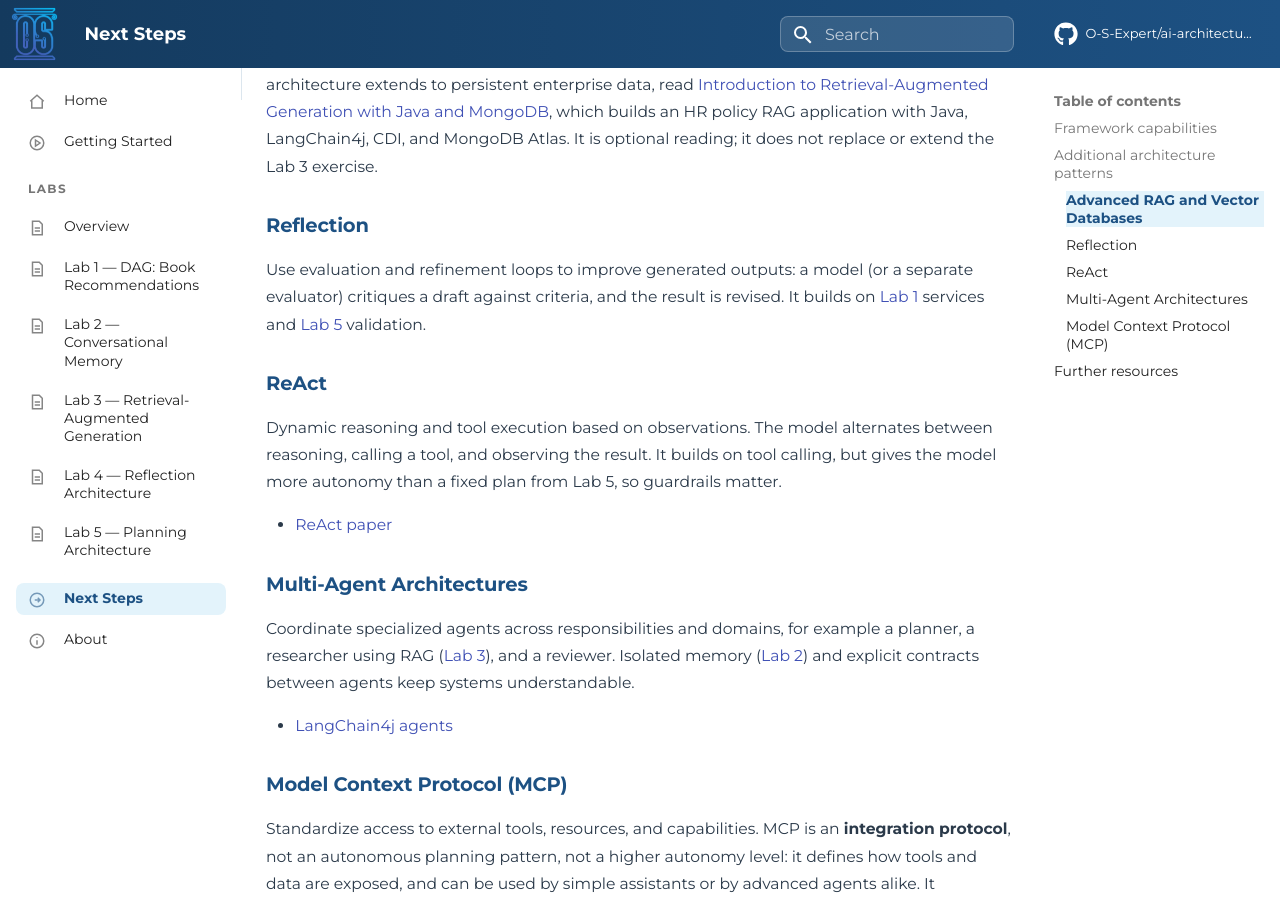
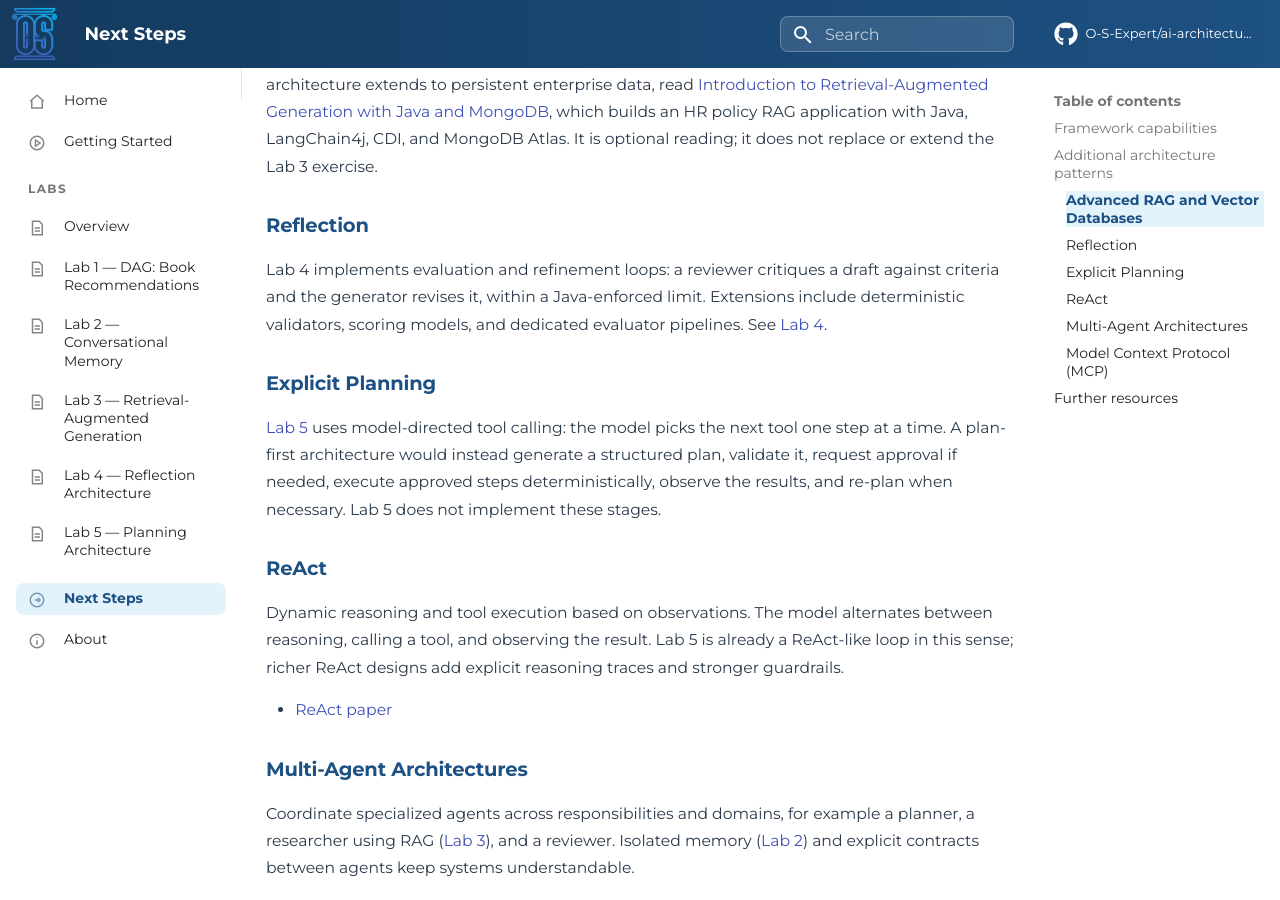
Before and after one commit to o-s-expert/ai-architecture-patterns-workshop, an MkDocs documentation site: the page built from docs/next-steps.md, in a window 1280 px wide and 900 px high, scrolled down 1247 px. Built offline with MkDocs 1.6.1 and Material for MkDocs 9.7.7, drawn with Linux system fonts in a browser that asks for light colours; comment, search, counter and statistics services are not loaded.

Commit message:
docs(next-steps): update Reflection, Planning, and ReAct sections with expanded details on architecture and workflows

```diff
--- a/docs/next-steps.md
+++ b/docs/next-steps.md
@@ -34,11 +34,15 @@ Lab 3 uses a local embedding model and an in-memory store. To see how the same a
 
 ### Reflection
 
-Use evaluation and refinement loops to improve generated outputs: a model (or a separate evaluator) critiques a draft against criteria, and the result is revised. It builds on [Lab 1](labs/lab1-hello-world.md) services and [Lab 5](labs/lab5-planning.md) validation.
+Lab 4 implements evaluation and refinement loops: a reviewer critiques a draft against criteria and the generator revises it, within a Java-enforced limit. Extensions include deterministic validators, scoring models, and dedicated evaluator pipelines. See [Lab 4](labs/lab4-reflection.md).
+
+### Explicit Planning
+
+[Lab 5](labs/lab5-planning.md) uses model-directed tool calling: the model picks the next tool one step at a time. A plan-first architecture would instead generate a structured plan, validate it, request approval if needed, execute approved steps deterministically, observe the results, and re-plan when necessary. Lab 5 does not implement these stages.
 
 ### ReAct
 
-Dynamic reasoning and tool execution based on observations. The model alternates between reasoning, calling a tool, and observing the result. It builds on tool calling, but gives the model more autonomy than a fixed plan from Lab 5, so guardrails matter.
+Dynamic reasoning and tool execution based on observations. The model alternates between reasoning, calling a tool, and observing the result. Lab 5 is already a ReAct-like loop in this sense; richer ReAct designs add explicit reasoning traces and stronger guardrails.
 
 - [ReAct paper](https://arxiv.org/abs/2210.03629)
 
```
